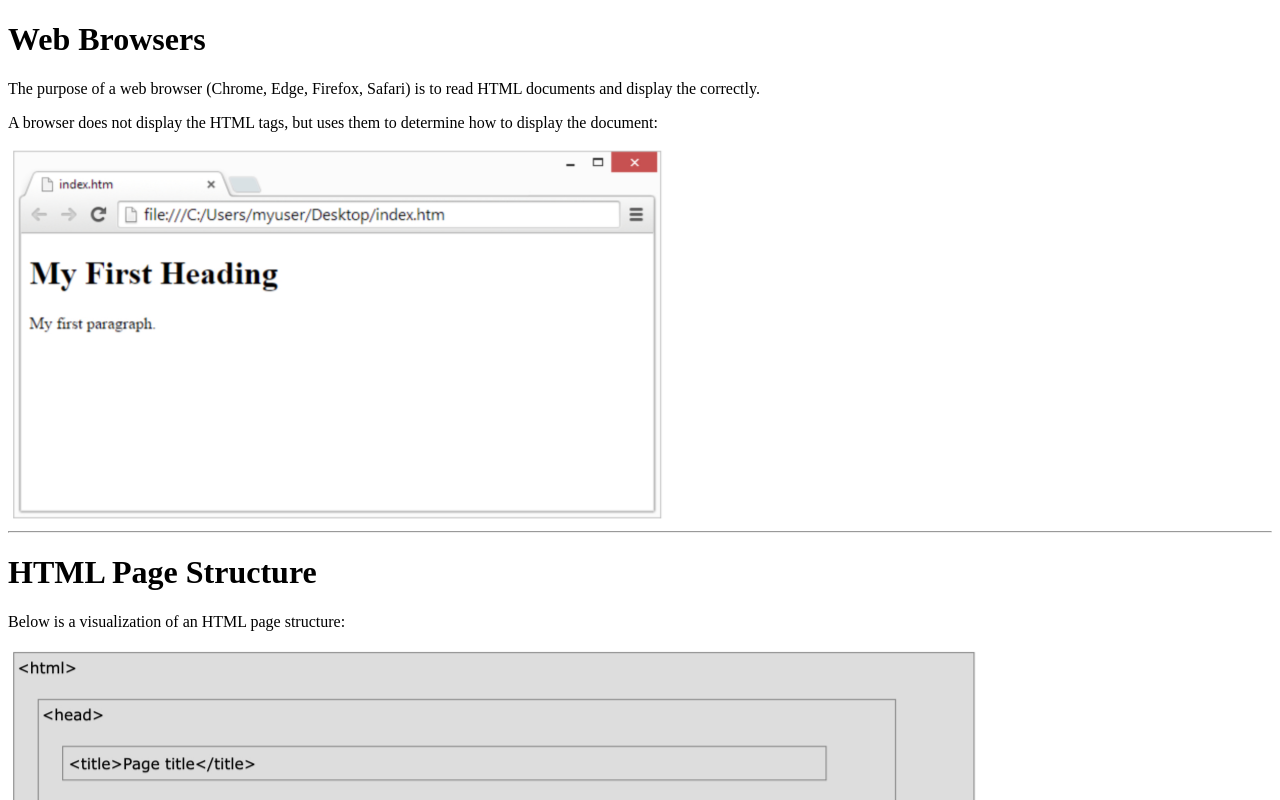
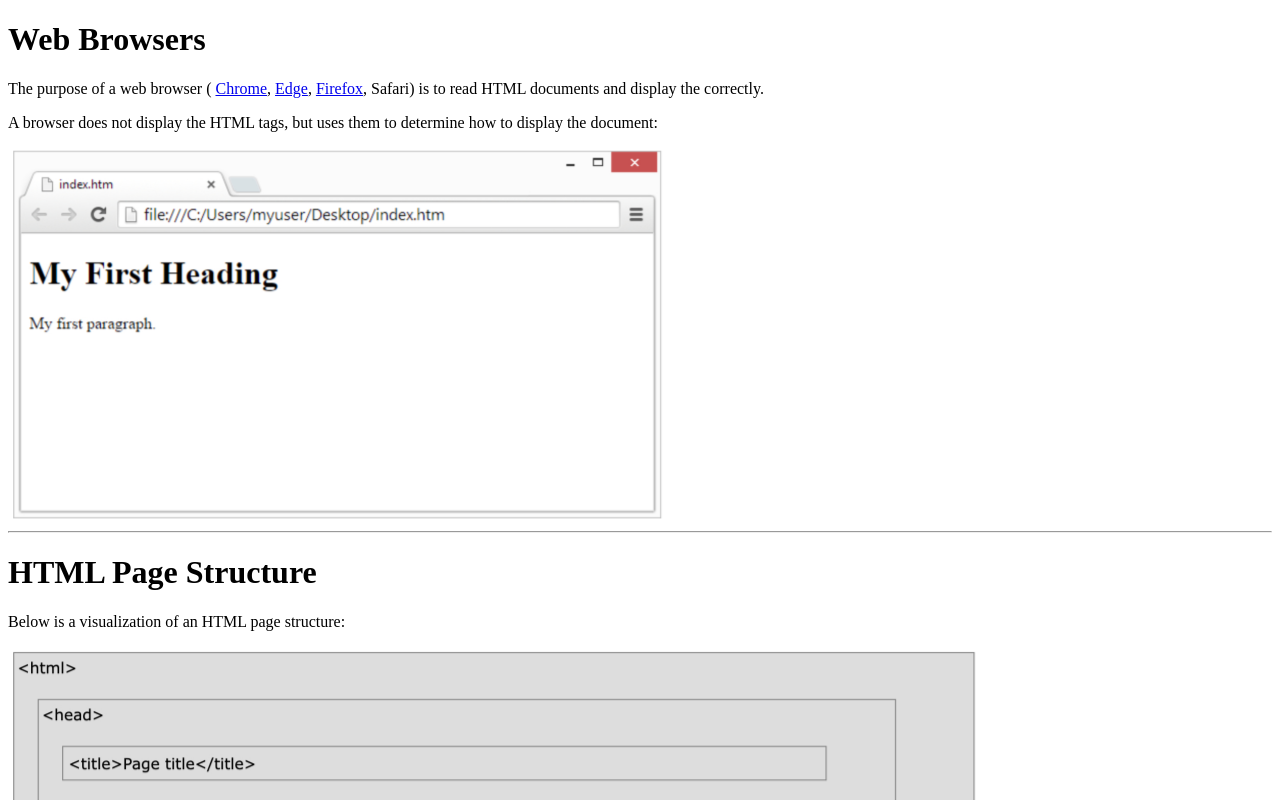
Before and after one commit to CarlosGLOZ/intro, a plain HTML site: page index.html in a window 1280 px wide. Shown: the top 800 px of the page. Drawn offline with Linux system fonts and the light colour scheme.

Commit message:
first comm

```diff
--- a/index.html
+++ b/index.html
@@ -12,7 +12,9 @@
 <body>
     <h1>Web Browsers</h1>
     <p>
-        The purpose of a web browser (Chrome, Edge, Firefox, Safari) is to read HTML documents and display the correctly.
+        The purpose of a web browser ( <a href="https://www.google.com/intl/es_es/chrome/">Chrome</a>,
+        <a href="https://www.microsoft.com/es-es/edge" target="_blank">Edge</a>,
+        <a href="https://www.mozilla.org/es-ES/firefox/new/" target='_top'>Firefox</a>, Safari) is to read HTML documents and display the correctly.
     </p>
     <p>
         A browser does not display the HTML tags, but uses them to determine how to display the document:
```
